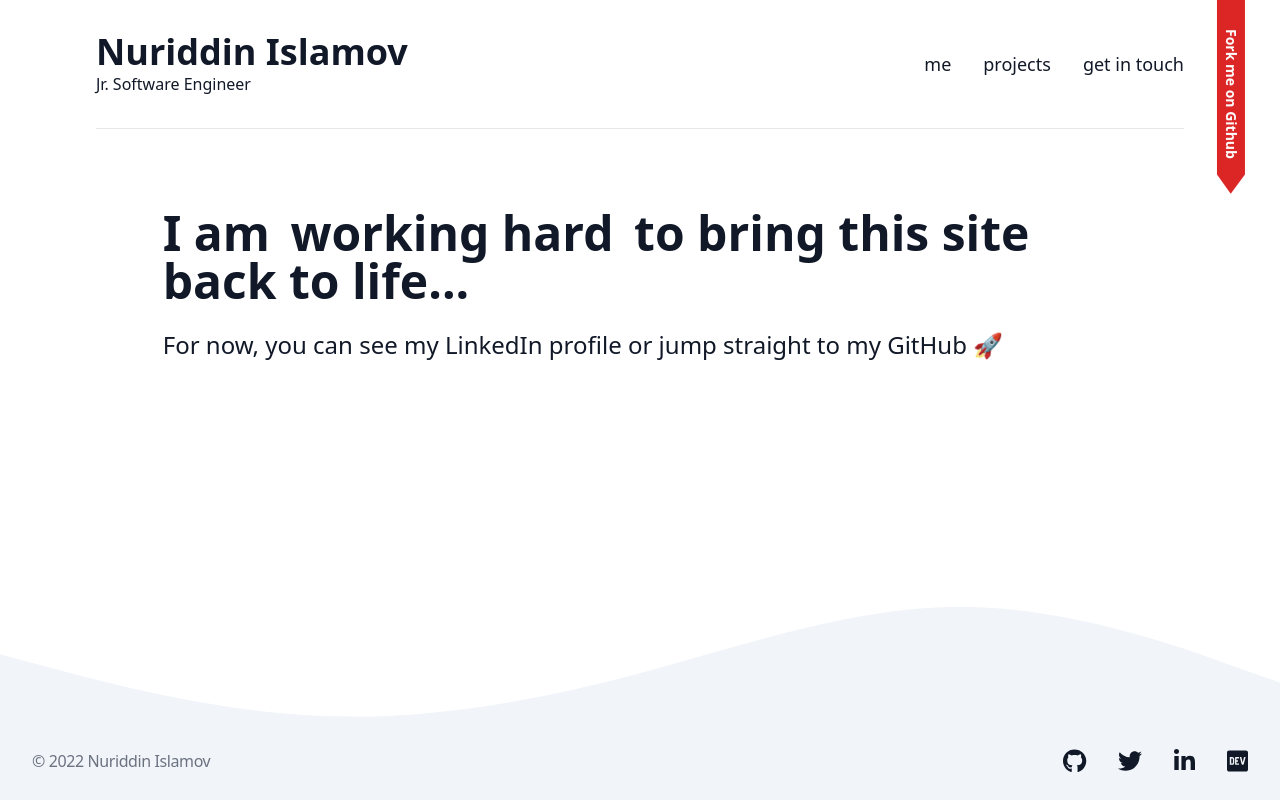
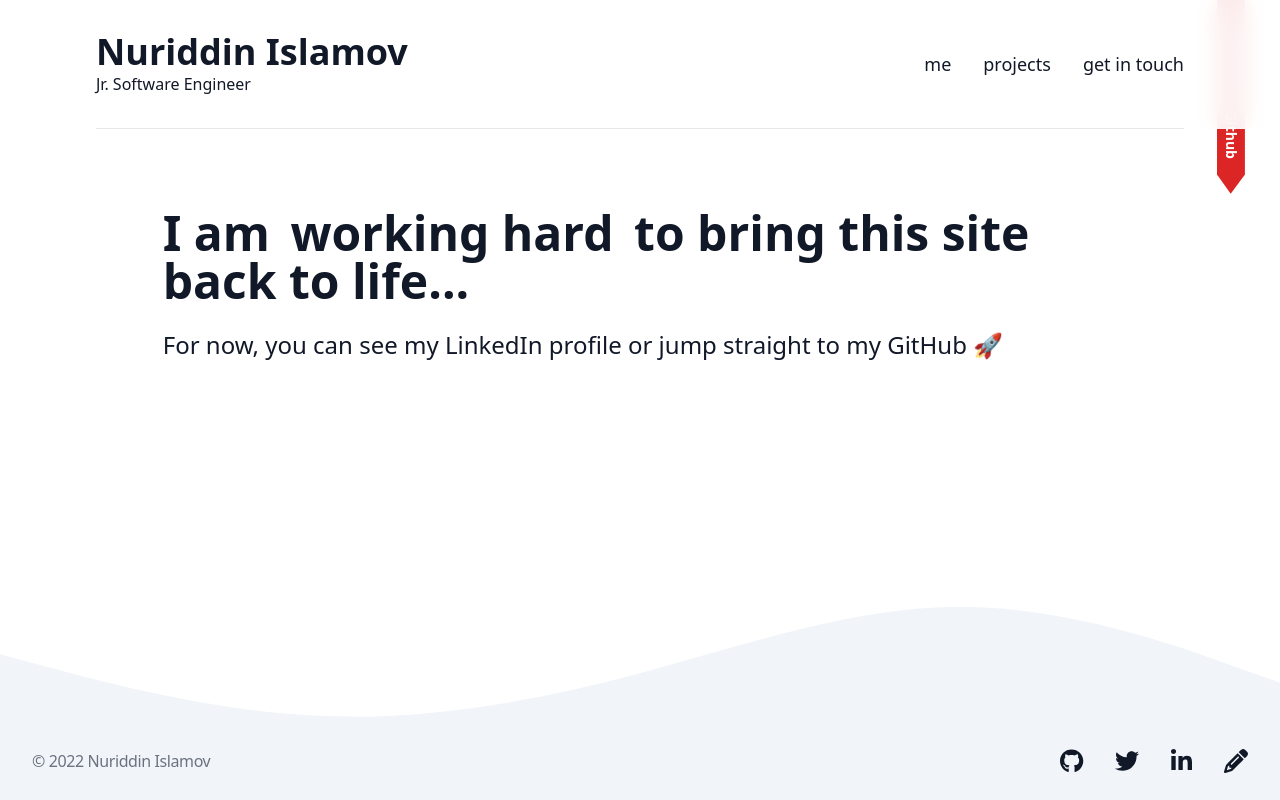
Before and after one commit to noonosh/nuriddinislamov.com-old, a React (Create React App) app: page / in a window 1280 px wide. Built offline with nearby package versions, Linux system fonts and the light colour scheme; what react-animations would draw is missing.

Commit message:
update hover effects

```diff
--- a/src/components/Footer.js
+++ b/src/components/Footer.js
@@ -5,8 +5,8 @@ import {
 	faGithub,
 	faTwitter,
 	faLinkedinIn,
-	faDev,
 } from '@fortawesome/free-brands-svg-icons';
+import { faPencil } from '@fortawesome/free-solid-svg-icons';
 
 const Footer = () => {
 	const { width } = useWindowDimensions();
@@ -26,7 +26,7 @@ const Footer = () => {
 									href='https://github.com/nuriddinislamov'
 									target='_blank'
 									rel='noreferrer'
-									className='hover:text-indigo-600'>
+									className='hover:text-gray-600'>
 									<FontAwesomeIcon icon={faGithub} className='text-2xl' />
 								</a>
 							</li>
@@ -35,7 +35,7 @@ const Footer = () => {
 									href='https://twitter.com/nuriddinislamov'
 									target='_blank'
 									rel='noreferrer'
-									className='hover:text-indigo-600'>
+									className='hover:text-sky-500'>
 									<FontAwesomeIcon icon={faTwitter} className='text-2xl' />
 								</a>
 							</li>
@@ -44,7 +44,7 @@ const Footer = () => {
 									href='https://linkedin.com/in/nuriddinislamov'
 									target='_blank'
 									rel='noreferrer'
-									className='hover:text-indigo-600'>
+									className='hover:text-sky-700'>
 									<FontAwesomeIcon icon={faLinkedinIn} className='text-2xl' />
 								</a>
 							</li>
@@ -53,8 +53,8 @@ const Footer = () => {
 									href='https://blog.nuriddinislamov.com'
 									target='_blank'
 									rel='noreferrer'
-									className='hover:text-indigo-600'>
-									<FontAwesomeIcon icon={faDev} className='text-2xl' />
+									className='hover:text-sky-600'>
+									<FontAwesomeIcon icon={faPencil} className='text-2xl' />
 								</a>
 							</li>
 						</ul>
@@ -65,7 +65,7 @@ const Footer = () => {
 									href='https://github.com/nuriddinislamov'
 									target='_blank'
 									rel='noreferrer'
-									className='hover:text-indigo-600'>
+									className='hover:text-sky-600'>
 									<FontAwesomeIcon icon={faGithub} className='text-2xl' />
 								</a>
 							</li>
--- a/src/components/NavBar.js
+++ b/src/components/NavBar.js
@@ -6,11 +6,11 @@ const NavBar = () => {
 	const { width } = useWindowDimensions();
 
 	return (
-		<header className='sticky top-0 z-10'>
+		<header className='sticky top-0 z-30'>
 			<nav className='pt-6 md:pt-8 px-24 bg-white w-full bg-opacity-90 backdrop-blur-md'>
 				<div className='flex flex-col items-center md:flex-row md:justify-between border-b pb-8'>
 					<div className='text-center md:text-left'>
-						<h1 className='font-extrabold text-2xl md:text-4xl md:self-center md:mb-0 inline-block hover:text-indigo-600 hover:transition-colors ease-in-out duration-300'>
+						<h1 className='font-extrabold text-2xl md:text-4xl md:self-center md:mb-0 inline-block hover:text-slate-700 hover:transition-colors ease-in-out duration-300'>
 							<Link to='/'>
 								{width >= 768 ? 'Nuriddin Islamov' : 'Nuriddin'}
 							</Link>
```
